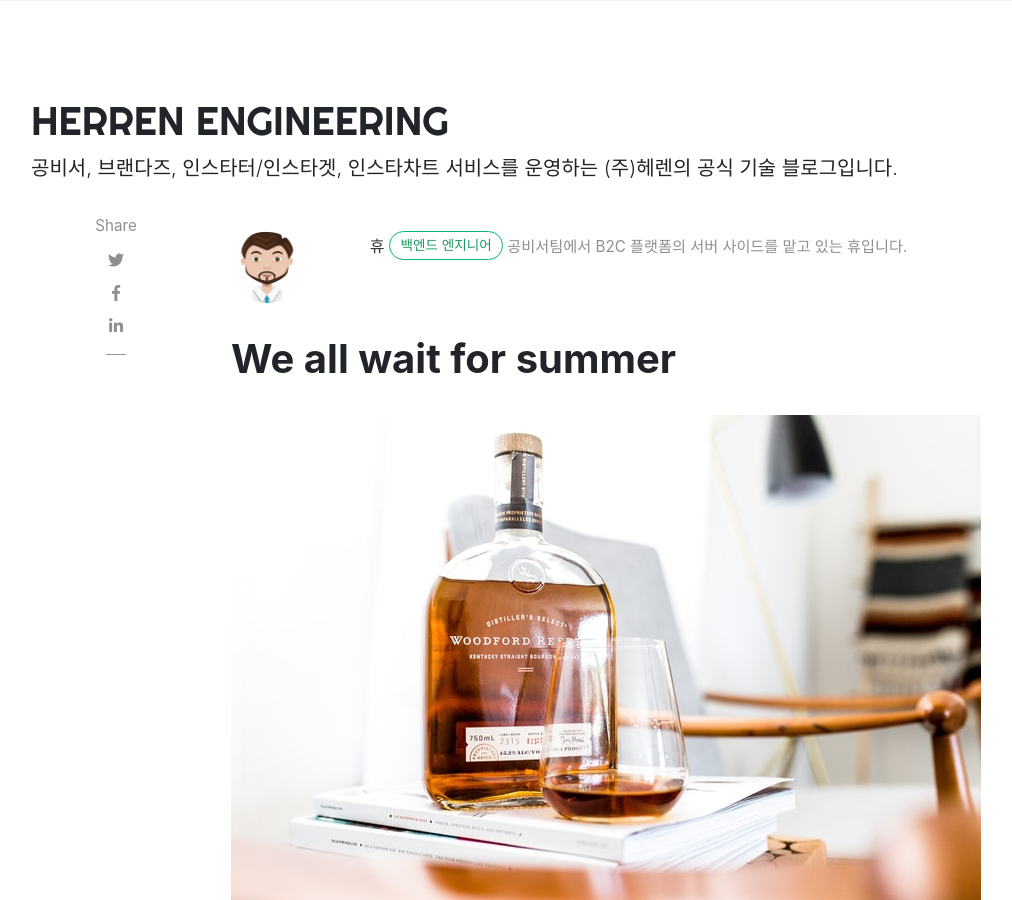
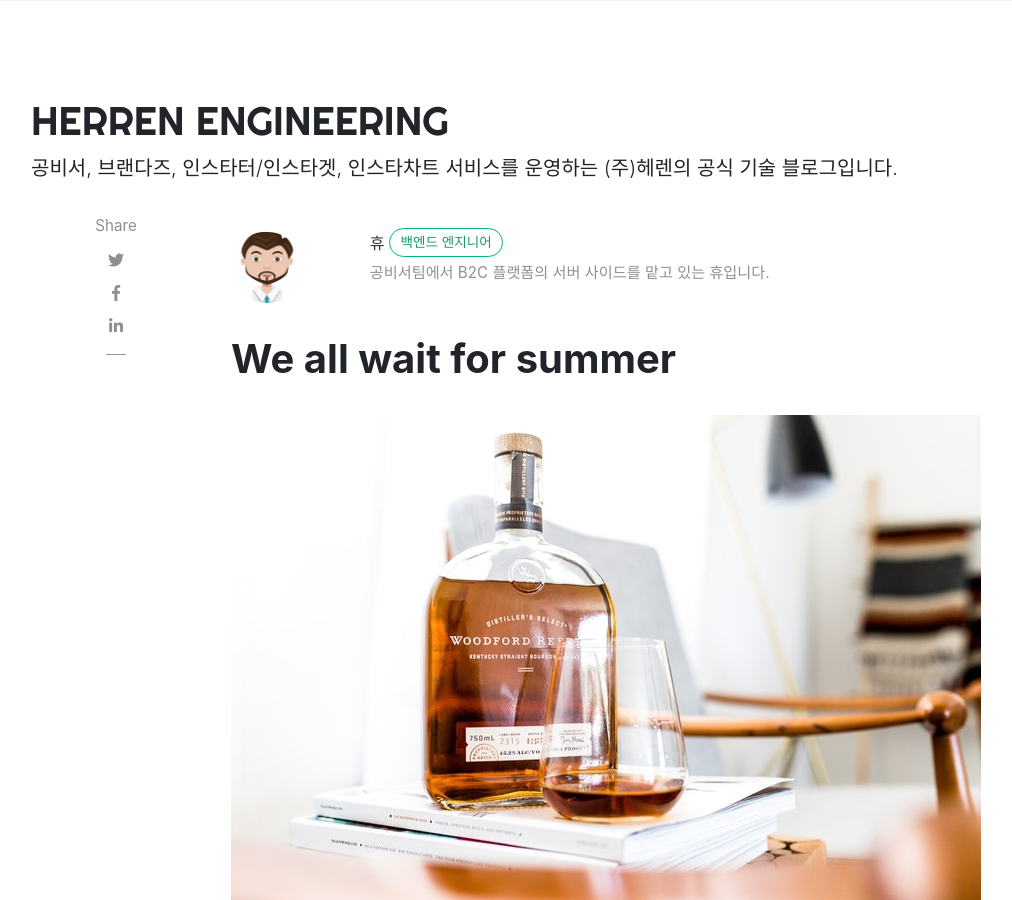
Before and after one commit to herrenofficial/engineering-blog, a Jekyll site: the page built from _posts/2018-01-12-we-all-wait-for-summer.md, in a window 1280 px wide and 900 px high. Shown: the whole window, without its empty margins (54-1066 px from the left). Built offline with Jekyll 4.4.1, drawn with Linux system fonts in a browser that asks for light colours; nearby versions of some CDN libraries; comment, search, counter and statistics services are not loaded.

Commit message:
Update post.html

```diff
--- a/_layouts/post.html
+++ b/_layouts/post.html
@@ -32,7 +32,7 @@
                         {% endif %}
                     </div>
                     <div class="col-xs-12 col-md-9 col-lg-10 text-center text-md-left">
-                        <a target="_blank" class="link-dark" href="{{ author.web }}">{{ author.display_name }}</a><a target="_blank" href="{{ author.twitter }}" class="btn follow">{{ author.job }}</a>
+                        <a target="_blank" class="link-dark" href="{{ author.web }}">{{ author.display_name }}</a><a target="_blank" href="{{ author.twitter }}" class="btn follow">{{ author.job }}</a><br/>
                         <span class="author-description">{{ author.description }}</span>
                     </div>
                 </div>
```
